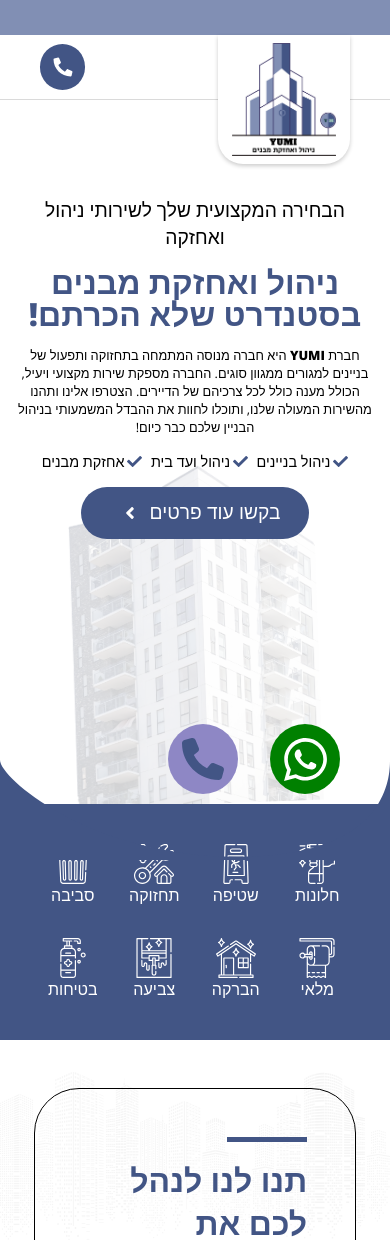
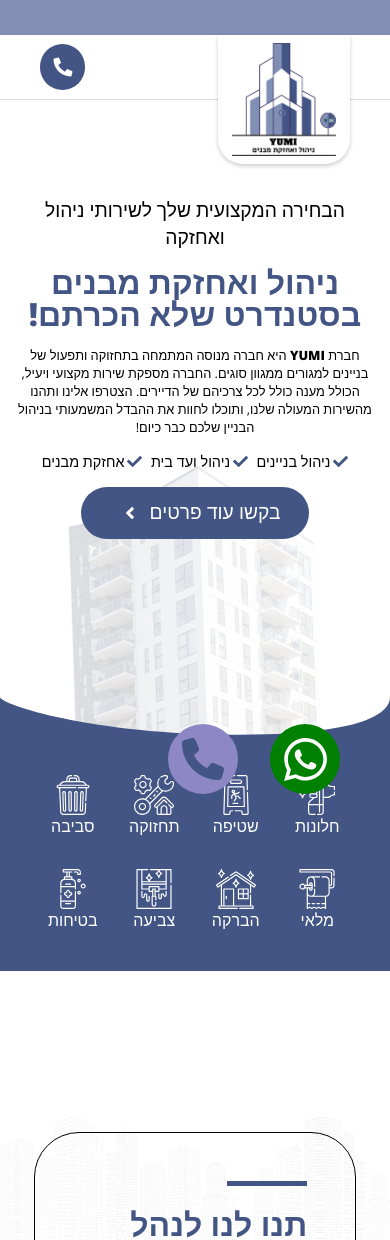
Before and after one commit to TsuriH/YomiBuildingManagment, a React (Create React App) app: page / in a window 390 px wide. Shown: the top 1240 px of the page. Built offline with nearby package versions, Linux system fonts and the light colour scheme.

Commit message:
fixing wave issue

```diff
--- a/src/Components/Layout/Hero/Hero.css
+++ b/src/Components/Layout/Hero/Hero.css
@@ -115,15 +115,10 @@
 }
 
 .Hero .hero-lower-wave {
-    position: absolute;
-    bottom: 40px;
-    right: 0px;
     width: 100%;
-    height: 200px;
-    z-index: 2;
-    margin-bottom: -0.5px;
-    pointer-events: none;
-
+    z-index: 20;
+    position: relative;
+    bottom: 210px;
 }
 
 .Hero .rectangle-wave {
@@ -133,7 +128,7 @@
     padding-right: 12em;
     z-index: 2;
     position: relative;
-
+    bottom: 220px
 }
 
 
@@ -320,7 +315,7 @@
 .Hero .success-message {
     position: absolute;
     right: 50%;
-    top:50%;
+    top: 50%;
     transform: translateX(50%) translateY(-50%);
     font-size: 60px;
     background-color: var(--light-purple);
@@ -336,9 +331,19 @@
 @media (max-width: 1000px) {
 
     .Hero .hero-lower-wave {
+        bottom: 105px;
+    }
 
-        margin-bottom: -3.5em;
+    .Hero .rectangle-wave {
+        background: var(--dark-purple);
+        display: flex;
+        padding-left: 12em;
+        padding-right: 12em;
+        z-index: 2;
+        position: relative;
+        bottom: 113px
     }
+
 
 
 
@@ -394,14 +399,6 @@
         align-self: center;
     }
 
-    .Hero .hero-lower-wave {
-        position: absolute;
-        bottom: 40px;
-        right: 0px;
-        width: 100%;
-        height: 100px;
-        z-index: 10;
-    }
 
     .Hero .services-icons {
         grid-template-columns: repeat(4, 1fr);
@@ -466,6 +463,21 @@
 /* MOBILE: 380PX - 576PX */
 @media (min-width:380px) and (max-width: 576px) {
 
+
+    .Hero .hero-lower-wave {
+        bottom: 107px;
+    }
+
+    .Hero .rectangle-wave {
+        background: var(--dark-purple);
+        display: flex;
+        padding-left: 12em;
+        padding-right: 12em;
+        z-index: 2;
+        position: relative;
+        bottom: 113px
+    }
+
     .Hero .hero-content {
         flex-direction: column-reverse;
         align-items: center;
@@ -509,14 +521,6 @@
         align-self: center;
     }
 
-    .Hero .hero-lower-wave {
-        position: absolute;
-        bottom: 40px;
-        right: 0px;
-        width: 100%;
-        height: 100px;
-        z-index: 10;
-    }
 
     .Hero .services-icons {
         grid-template-columns: repeat(4, 1fr);
--- a/src/Components/Layout/Hero/Hero.tsx
+++ b/src/Components/Layout/Hero/Hero.tsx
@@ -108,6 +108,7 @@ export function Hero(): JSX.Element {
                 </div>
 
             </div>
+            <img src={heroWave} alt="" className="hero-lower-wave" />
 
             <div className="wave-container">
 
@@ -167,7 +168,6 @@ export function Hero(): JSX.Element {
                 </div>
 
             </div>
-            <img src={heroWave} alt="" className="hero-lower-wave" />
 
 
             <div className="form-overlay-dark" style={instantFormClosed ? { opacity: 0 } : { opacity: 1, pointerEvents: "auto" }} >
```
